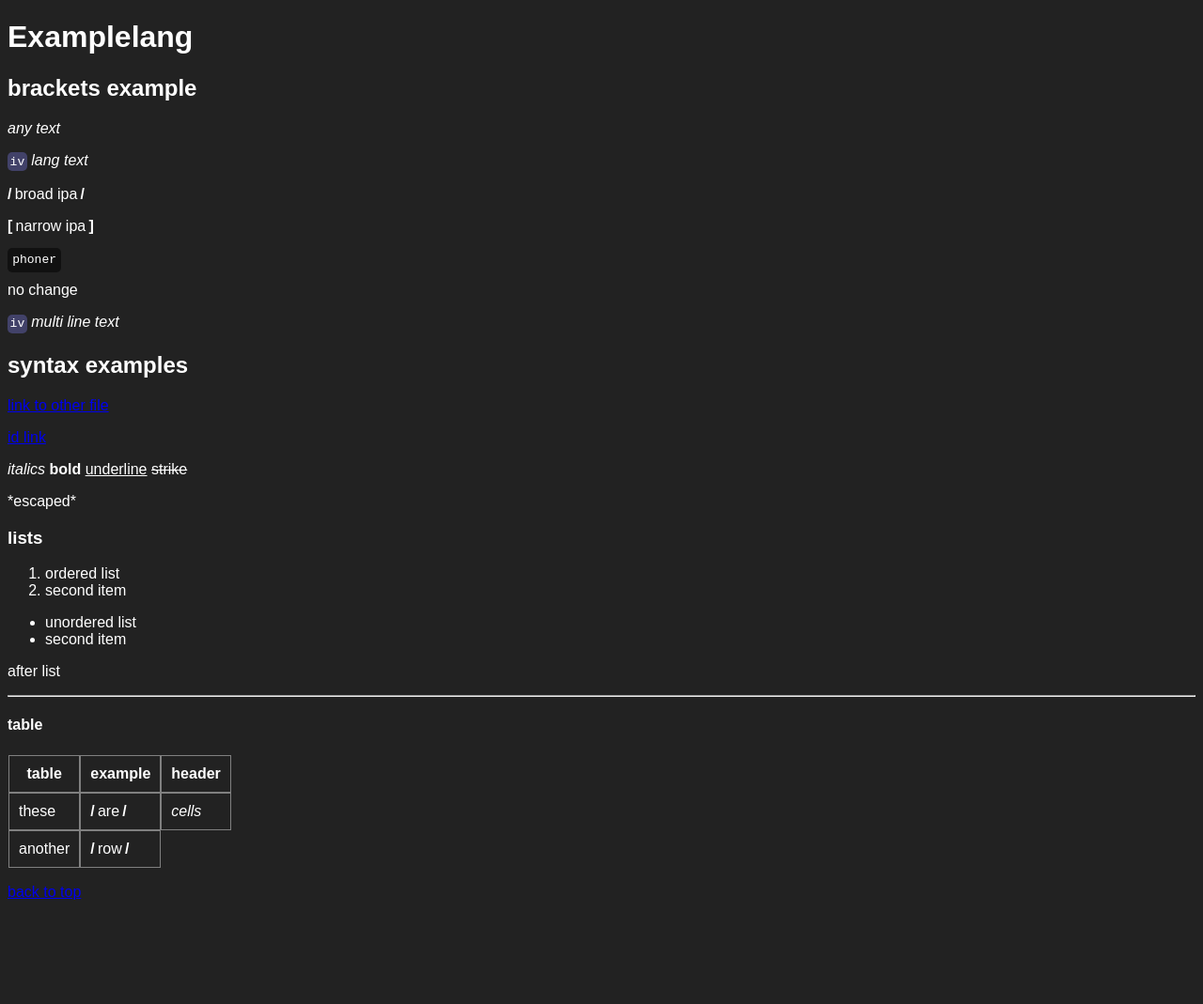
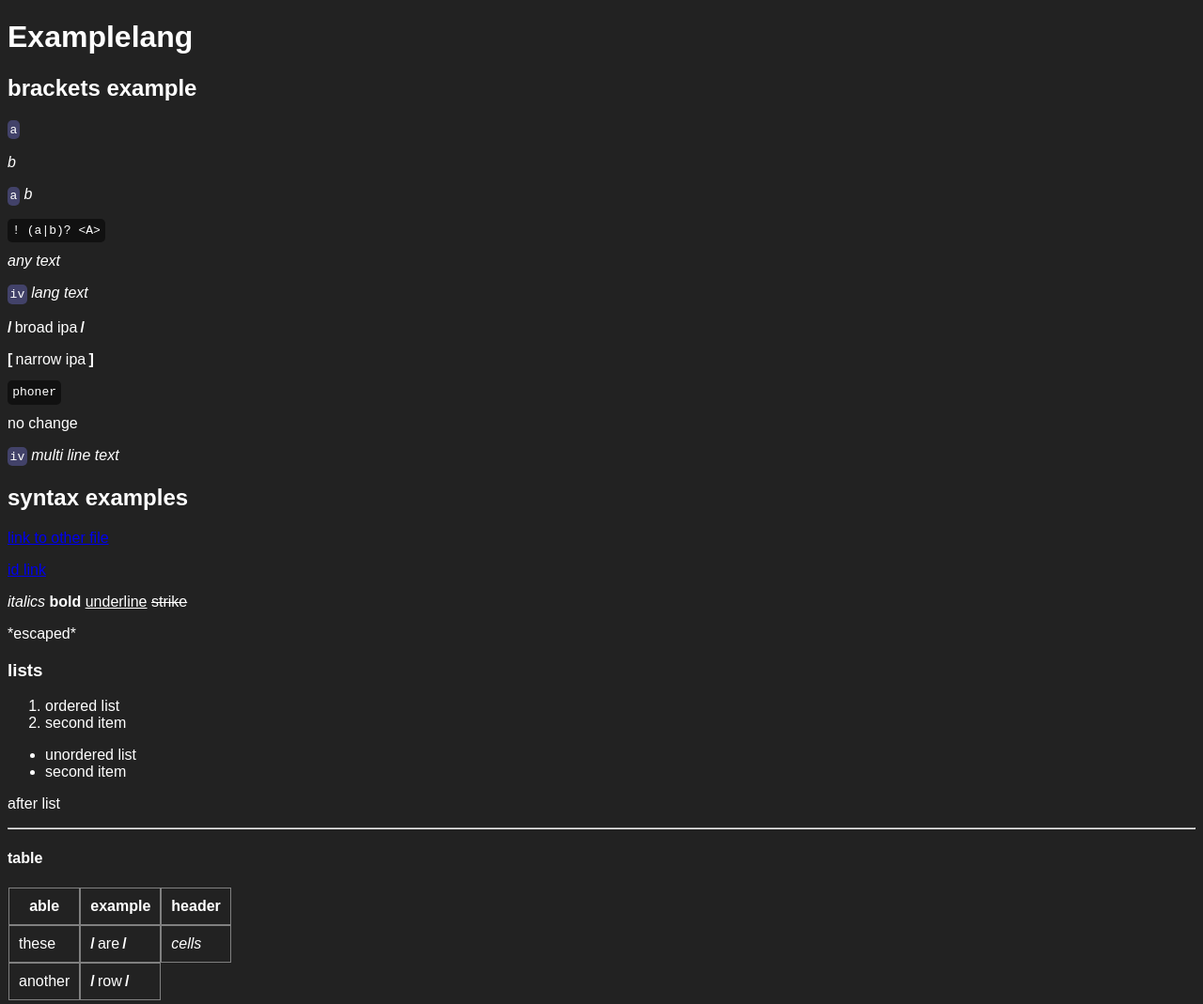
Before and after one commit to darccyy/lingdocs, a plain HTML site: page index.html in a window 1280 px wide. Shown: the top 1069 px of the page at 94% size. Before the commit the page ends 975 px from the top, so only its background shows below. Drawn offline with Linux system fonts and the light colour scheme.

Commit message:
Deploying to gh-pages from @ darccyy/lingdocs@f5730d63371aa3e1fff4b70e12ce9509ae93b43e 🚀

```diff
--- a/index.html
+++ b/index.html
@@ -13,6 +13,12 @@
     <h1 id="title">Examplelang</h1>
 
     <h2 class="header" id="brackets-example">  brackets example </h2>
+<p class="line">  </p>
+<p class="line"> <span class="language no-name"><span class="text">  </span></span> </p>
+<p class="line"> <span class="language with-name"><span class="name"> a </span><span class="text">  </span></span> </p>
+<p class="line"> <span class="language no-name"><span class="text"> b </span></span> </p>
+<p class="line"> <span class="language with-name"><span class="name"> a </span><span class="text"> b </span></span> </p>
+<p class="line"> <code class="phoner"> ! (a|b)? &lt;A&gt; </code> </p>
 <p class="line"> <span class="language no-name"><span class="text"> any text </span></span> </p>
 <p class="line"> <span class="language with-name"><span class="name"> iv </span><span class="text"> lang text </span></span> </p>
 <p class="line"> <span class="ipa broad"><span class="delim before"> / </span><span class="text"> broad ipa </span><span class="delim after"> / </span></span> </p>
@@ -42,13 +48,13 @@
 
 <table class="table">
   <tr class="row">
-    <th class="cell head"> table </th>
+    <th class="cell head"> able </th>
     <th class="cell head"> example </th>
     <th class="cell head"> header </th>
   </tr>
   <tr class="row">
     <td class="cell body"> these </td>
-    <td class="cell body"> <span class="ipa broad"><span class="delim before"> / </span><span class="text">  are        </span><span class="delim after"> / </span></span> </td>
+    <td class="cell body"> <span class="ipa broad"><span class="delim before"> / </span><span class="text">  are      </span><span class="delim after"> / </span></span> </td>
     <td class="cell body"> <span class="language no-name"><span class="text">  cells </span></span> </td>
   </tr>
   <tr class="row">
```
